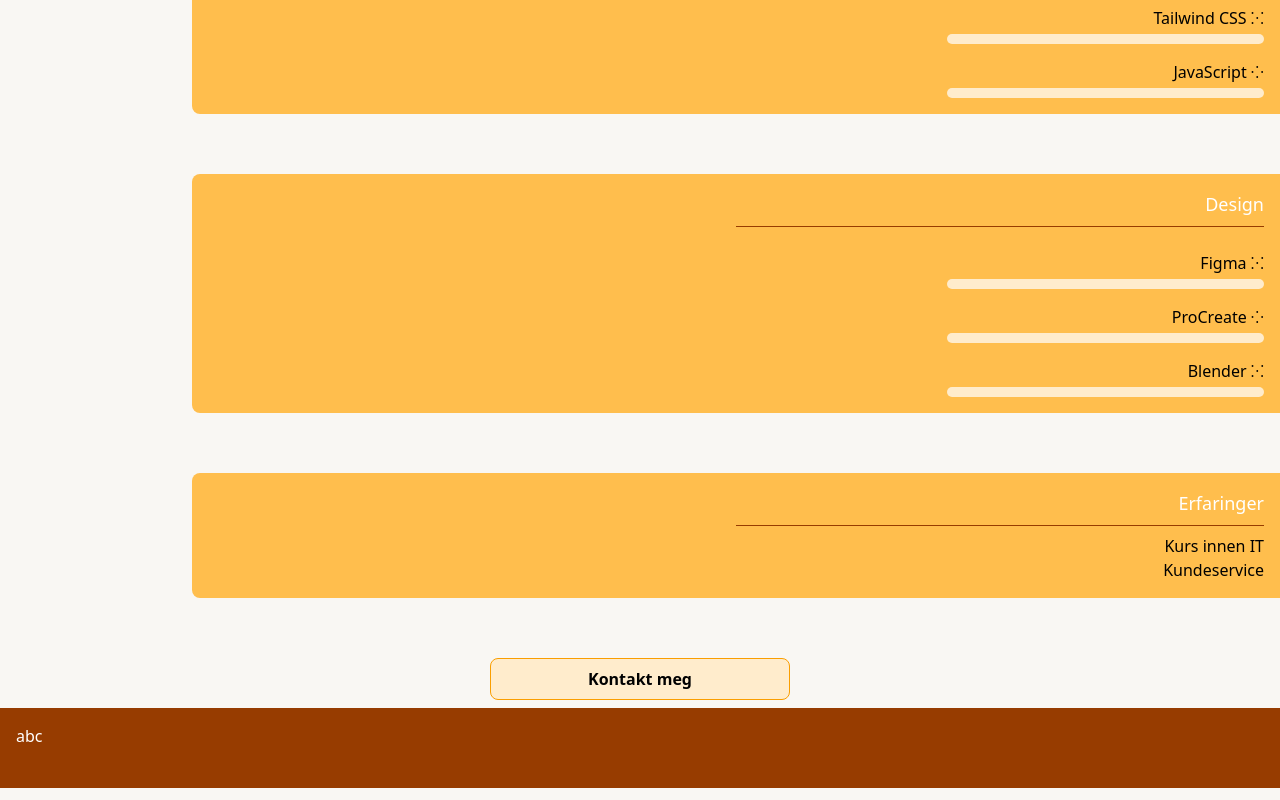
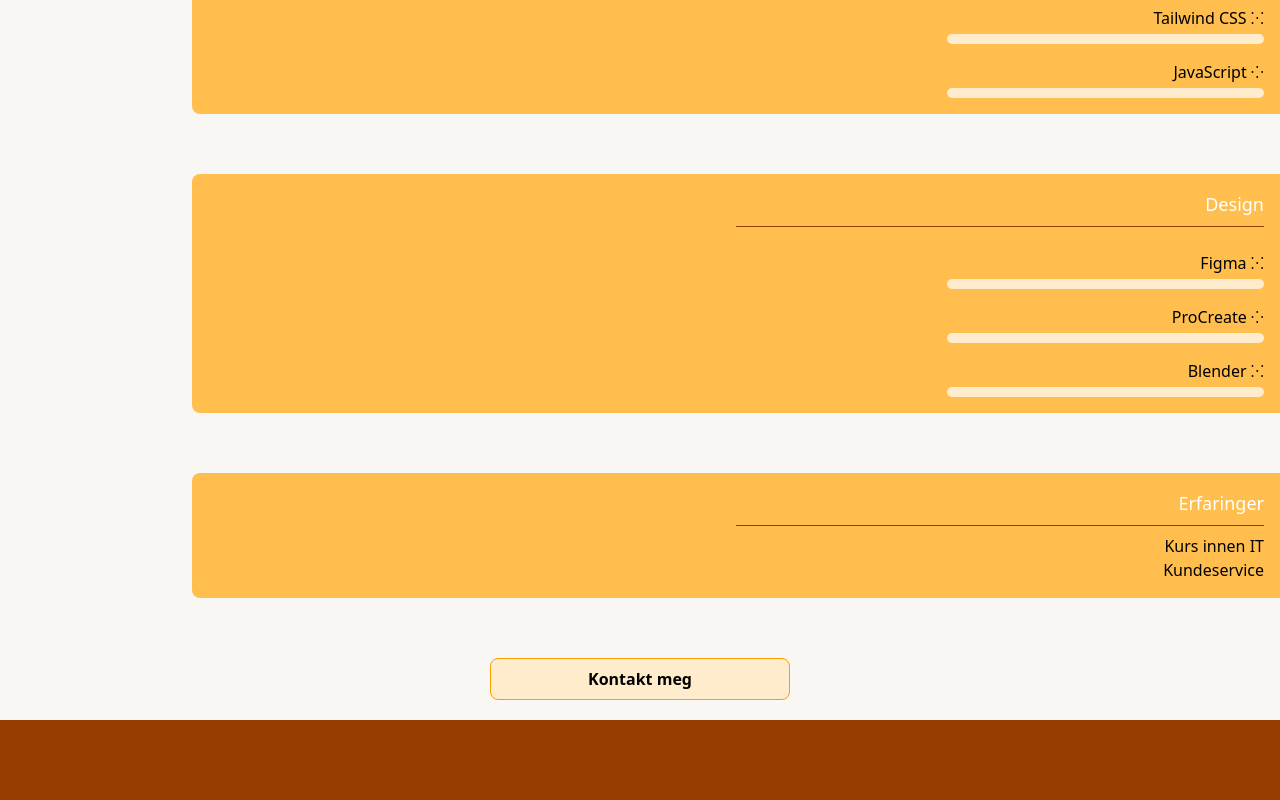
Before and after one commit to heikkuj/portfolio, a Next.js app: page / in a window 1280 px wide. Shown: the part 710-1510 px from the top of the page. Built offline with nearby package versions, Linux system fonts and the light colour scheme; a web font is replaced by a local one.

Commit message:
removed footer text

```diff
--- a/app/page.tsx
+++ b/app/page.tsx
@@ -76,11 +76,11 @@ export default function Home() {
           </ContainerR>
         </div>
 
-        <div>
+        <div className="mb-5">
           <ContactBtn />
         </div>
         <footer className="flex h-[10vh] w-full p-4 bg-amber-800">
-          <p className="text-white">abc</p>
+          <p className="text-white"></p>
         </footer>
       </main>
     </div>
```
